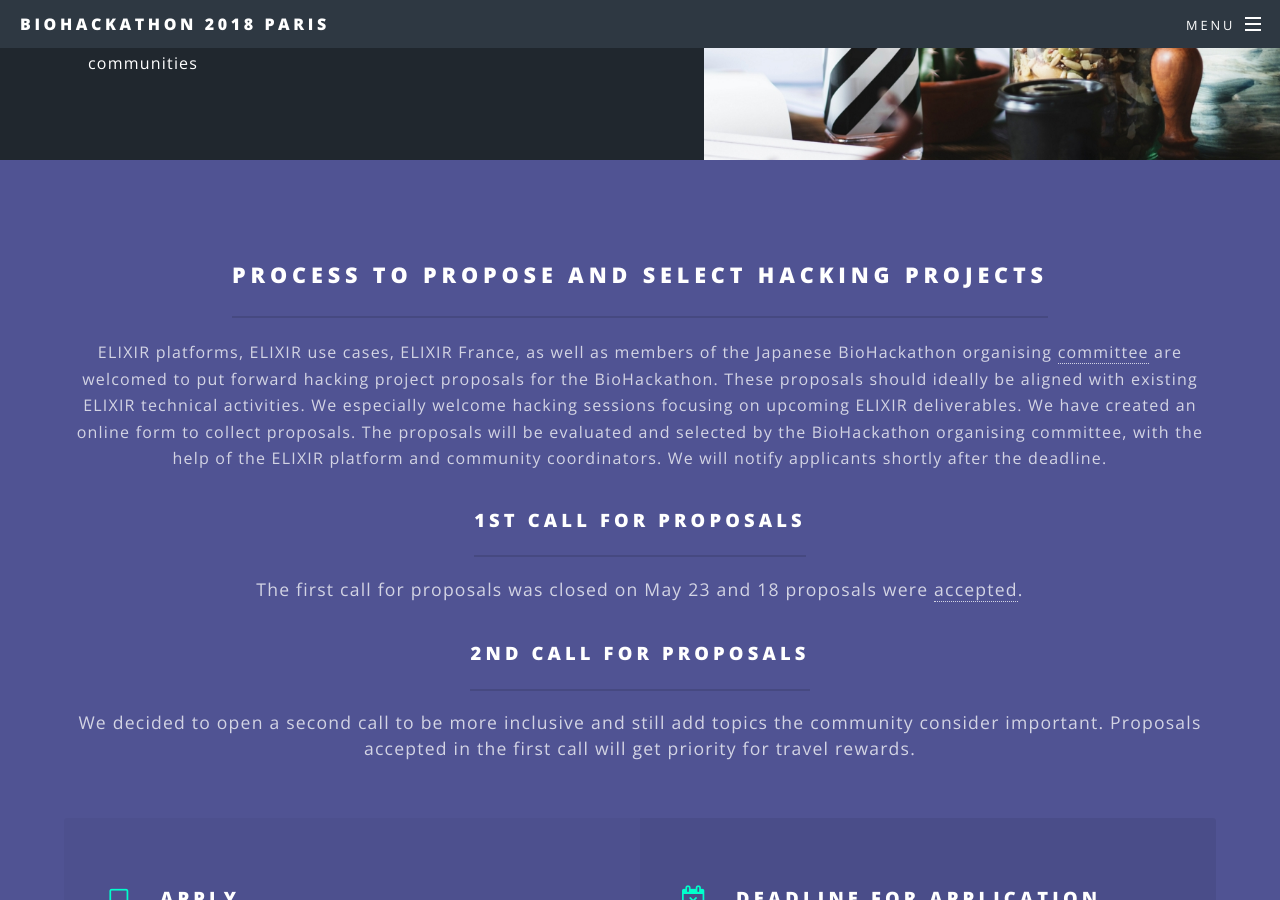
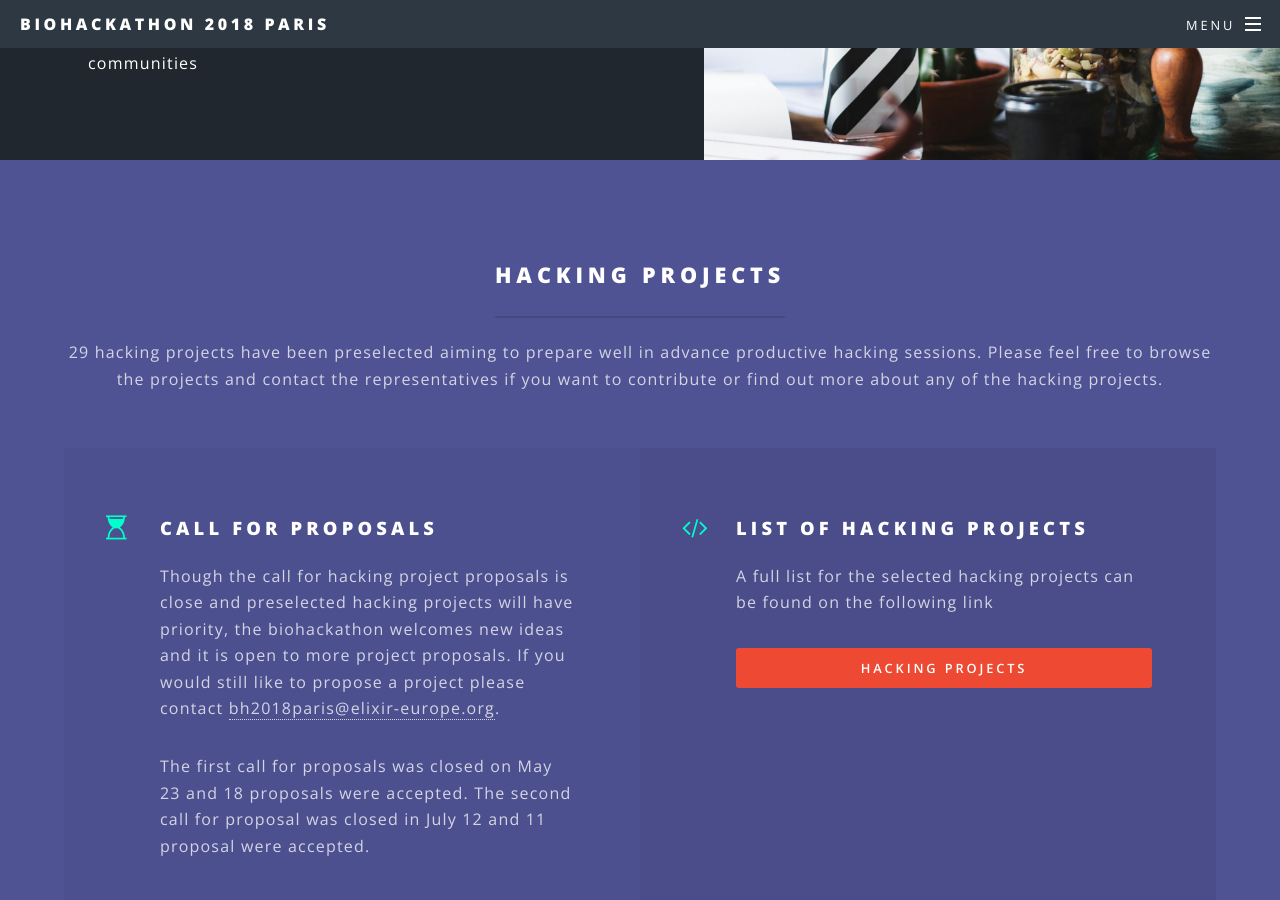
Before and after one commit to elixir-europe/bh2018paris, a Jekyll site: the page built from index.html, in a window 1280 px wide and 900 px high, scrolled down 3241 px. Built offline with Jekyll 4.4.1, drawn with Linux system fonts in a browser that asks for light colours; some of the changed text lies outside the part shown.

Commit message:
Added new hacking projects and adjusted Hacking Projects section on the landing page

```diff
--- a/index.html
+++ b/index.html
@@ -126,28 +126,19 @@ layout: landing
 <section id="landing-processprop" class="wrapper style3 special">
 	<div class="inner">
 		<header class="major">
-			<h2>Process to propose and select hacking projects</h2>
-			<p>ELIXIR platforms, ELIXIR use cases, ELIXIR France, as well as members of the Japanese BioHackathon organising <a href="/committee">committee</a>
-				are welcomed to put forward hacking project proposals for the BioHackathon. These proposals should ideally be aligned with existing ELIXIR technical activities. We especially welcome hacking sessions
-				focusing on upcoming ELIXIR deliverables. We have created an online form to collect proposals.
-				The proposals will be evaluated and selected by the BioHackathon organising committee, with the help of the ELIXIR platform
-				and community coordinators. We will notify applicants shortly after the deadline.</p>
-
-			<h3>1st call for proposals</h3>
-			<p>The first call for proposals was closed on May 23 and 18 proposals were <a href="/projects">accepted</a>.</p>
-			<h3>2nd call for proposals</h3>
-			<p>We decided to open a second call to be more inclusive and still add topics the community consider important. Proposals accepted in the first call will get priority for travel rewards.</p>
+			<h2>Hacking projects</h2>
+			<p>29 hacking projects have been preselected aiming to prepare well in advance productive hacking sessions. Please feel free to browse the projects and contact the representatives if you want to contribute or find out more about any of the hacking projects.</p>
 		</header>
 		<ul class="features">
-			<li class="icon fa-laptop">
-				<h3>Apply</h3>
-				<a href="https://goo.gl/forms/3S1Z81DctKtoAxdR2" target="_blank" class="button special fit">Propose a hacking topic</a>
+			<li class="icon fa-hourglass-start">
+				<h3>Call for proposals</h3>
+				<p>Though the call for hacking project proposals is close and preselected hacking projects will have priority, the biohackathon welcomes new ideas and it is open to more project proposals. If you would still like to propose a project please contact <a href="mailto:bh2018paris@elixir-europe.org">bh2018paris@elixir-europe.org</a>.</p>
+				<p>The first call for proposals was closed on May 23 and 18 proposals were accepted. The second call for proposal was closed in July 12 and 11 proposal were accepted.</p>
 			</li>
-			<li class="icon fa-calendar-times-o">
-				<h3>Deadline for application</h3>
-				<p>July 12th, 2018.</p>
-				<h3>Publication and notification</h3>
-				<p>July 19th, 2018.</p>
+			<li class="icon fa-code">
+				<h3>List of hacking projects</h3>
+				<p>A full list for the selected hacking projects can be found on the following link </p>
+				<a href="/projects" class="button fit special">Hacking projects</a>
 			</li>
 		</ul>
 	</div>
```
Also changed, not shown: projects.html (+49 -2 lines).
